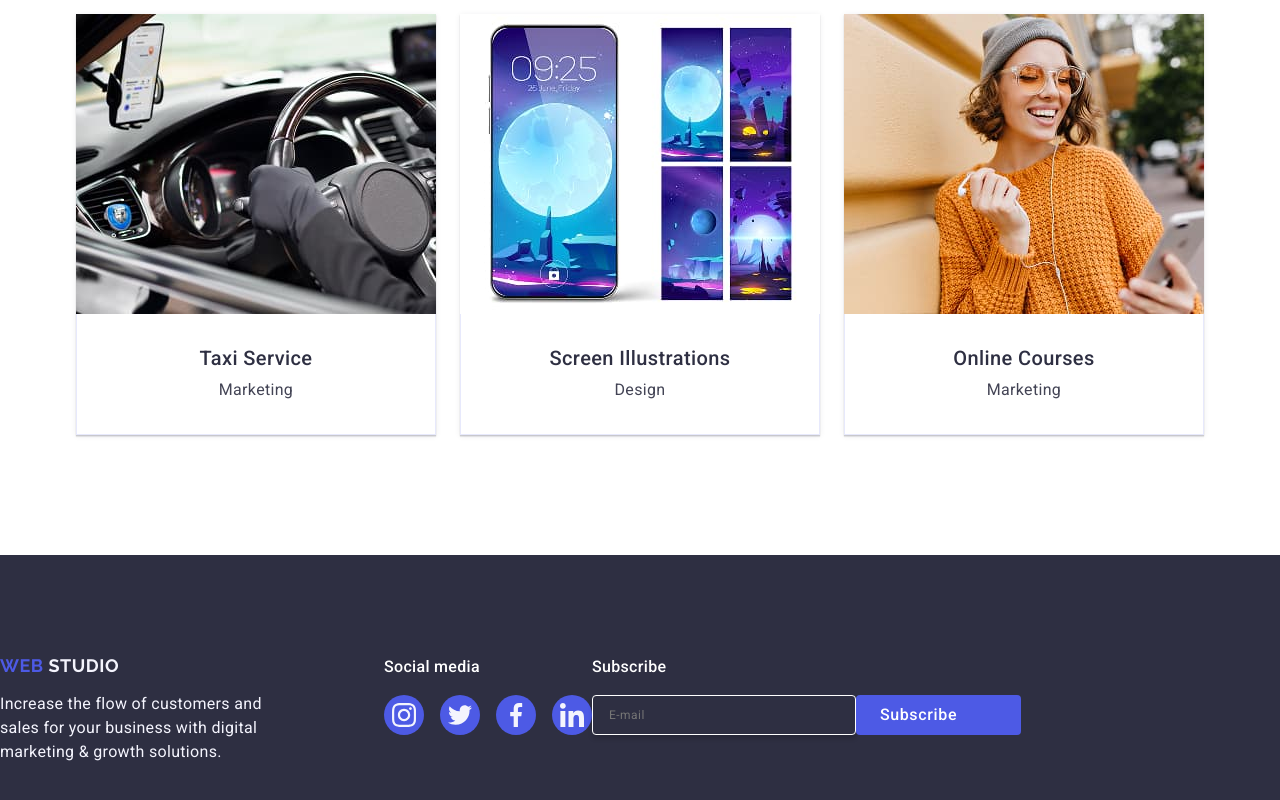
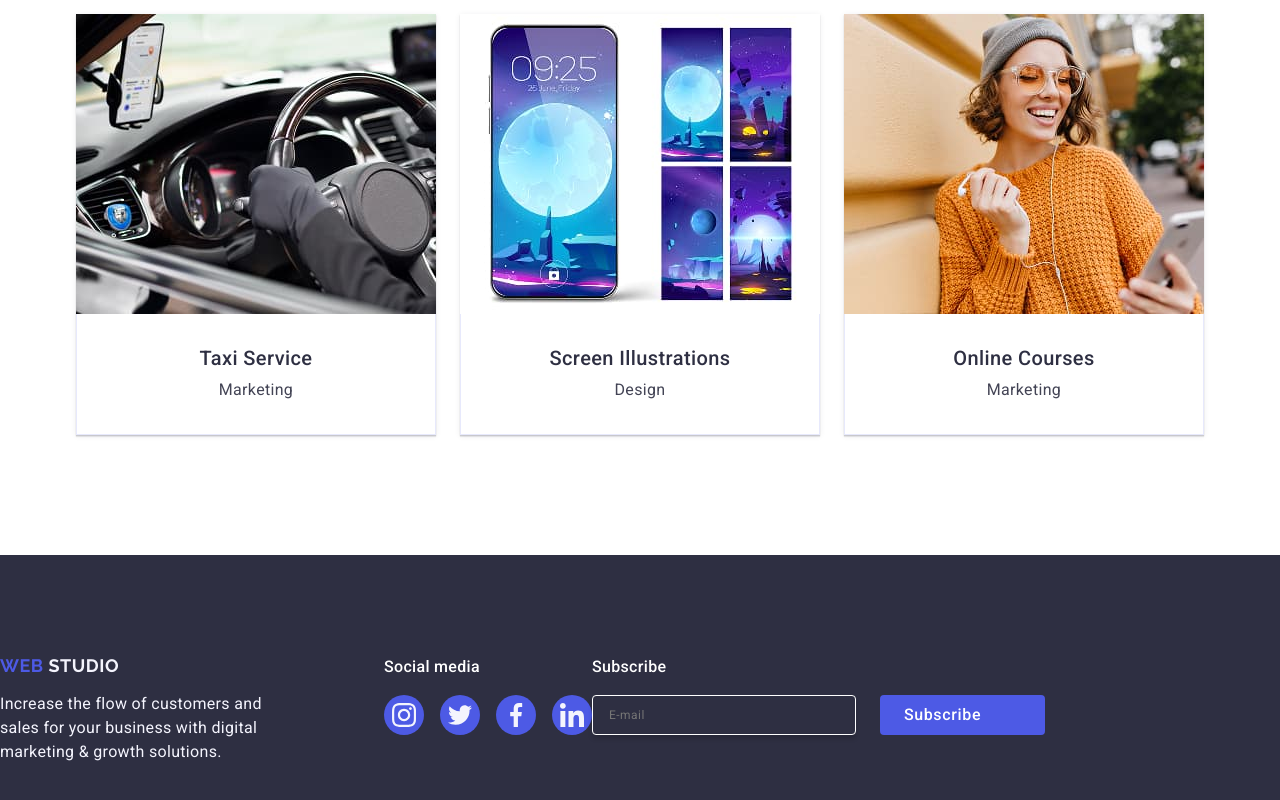
Before and after one commit to Knopkaa/goit-markup-hw-05, a plain HTML site: page index.html in a window 1280 px wide. Shown: the part 2596-3396 px from the top of the page. Drawn offline with nearby package versions, Linux system fonts and the light colour scheme.

Commit message:
goit-markup-hw-05

```diff
--- a/css/styles.css
+++ b/css/styles.css
@@ -511,7 +511,7 @@ img {
 
 .style-form {
   display: flex;
-  gap 24px;
+  gap: 24px;
 }
 
 /*Style label*/
```
